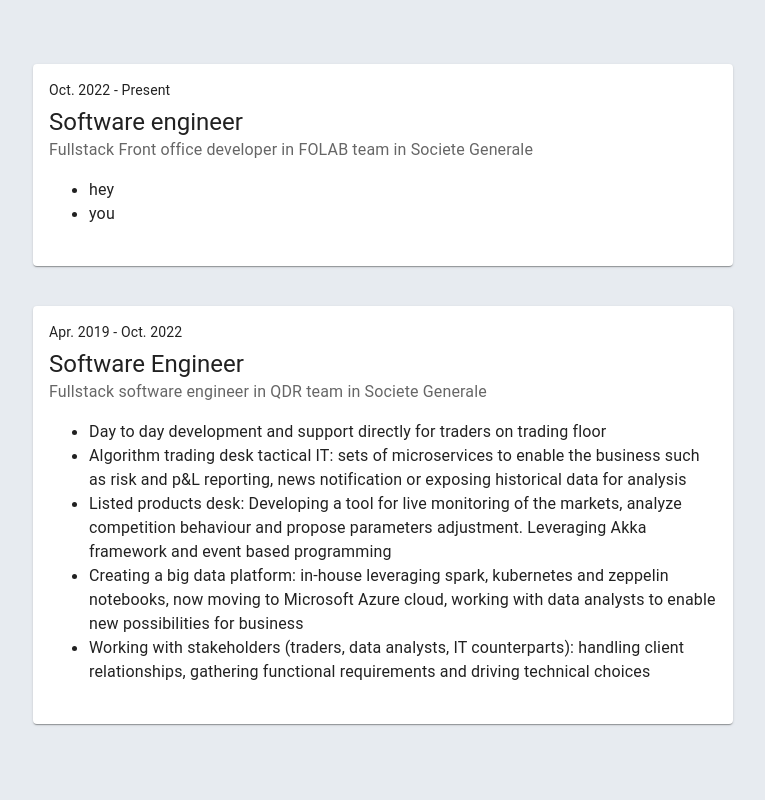
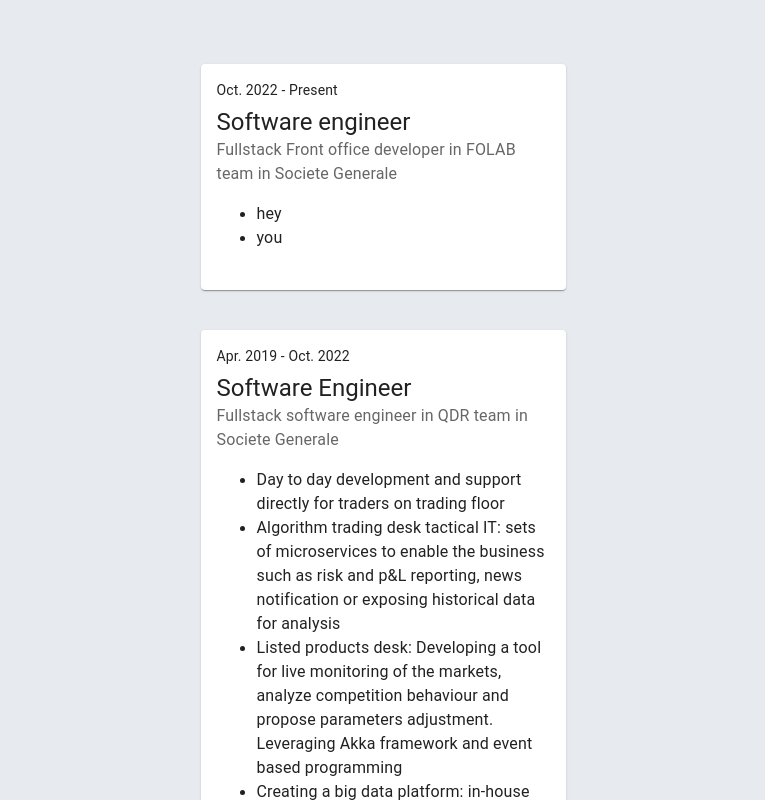
Before and after one commit to theo-sardin/theocv, a React (Create React App) app: page / in a window 1280 px wide. Shown: the top 800 px of the page, without its empty margins (257-1022 px from the left). Built offline with nearby package versions, Linux system fonts and the light colour scheme.

Commit message:
Update CvItem.jsx

```diff
--- a/src/CvItem.jsx
+++ b/src/CvItem.jsx
@@ -11,7 +11,7 @@
 
 export default function CvItem({from, to, title, description, logo, bulletPoints}){
     return (
-      <Card sx={{ maxWidth: 700, width: 700, marginBottom: 5 }}>
+      <Card sx={{ maxWidth: 365, width: 365, marginBottom: 5 }}>
           <CardContent>
             <Typography sx={{ fontSize: 14 }} color="text.primary" gutterBottom>
               {from} - {to}
```
